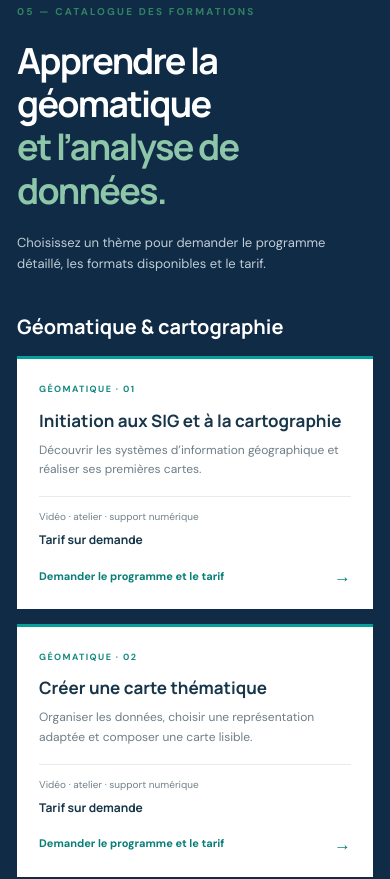
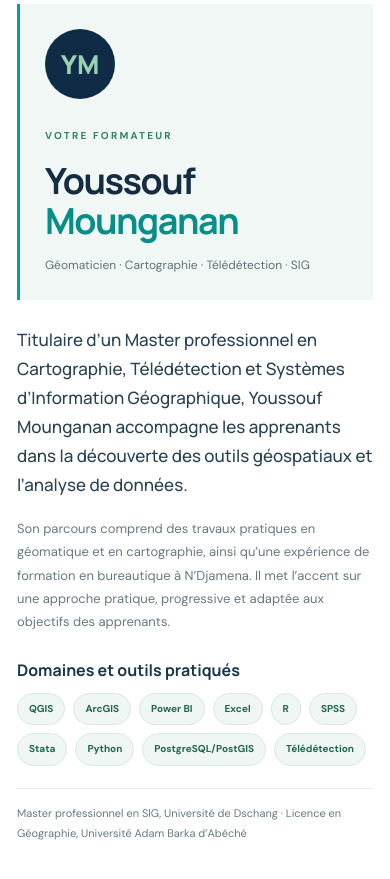
Before and after one commit to terravision-ui/terravision-site-vitrine, a plain HTML site: page index.html in a window 390 px wide. Shown: the part 7451-8330 px from the top of the page. Drawn offline with Linux system fonts and the light colour scheme.

Commit message:
Add files via upload

```diff
--- a/index.html
+++ b/index.html
@@ -20,7 +20,7 @@
     </a>
     <button class="menu-toggle" aria-label="Ouvrir le menu" aria-expanded="false">☰</button>
     <nav class="main-nav" aria-label="Navigation principale">
-      <a href="#accueil">Accueil</a><a href="#apropos">À propos</a><a href="#expertises">Expertises</a><a href="#publics">Nos publics</a><a href="#realisations">Références</a><a href="#formation">Catalogue</a><a href="#faq">FAQ</a><a class="nav-cta" href="#contact">Nous contacter</a>
+      <a href="#accueil">Accueil</a><a href="#apropos">À propos</a><a href="#expertises">Expertises</a><a href="#publics">Nos publics</a><a href="#realisations">Références</a><a href="#formateur">Formateur</a><a href="#formation">Catalogue</a><a href="#faq">FAQ</a><a class="nav-cta" href="#contact">Nous contacter</a>
     </nav>
   </div>
 </header>
@@ -94,6 +94,13 @@
   </div>
 </section>
 
+<section class="section trainer-section" id="formateur">
+  <div class="container trainer-wrap">
+    <div class="trainer-identity"><div class="trainer-monogram" aria-hidden="true">YM</div><span class="section-kicker">VOTRE FORMATEUR</span><h2>Youssouf<br><em>Mounganan</em></h2><p>Géomaticien · Cartographie · Télédétection · SIG</p></div>
+    <div class="trainer-bio"><p class="trainer-intro">Titulaire d’un Master professionnel en Cartographie, Télédétection et Systèmes d’Information Géographique, Youssouf Mounganan accompagne les apprenants dans la découverte des outils géospatiaux et l’analyse de données.</p><p>Son parcours comprend des travaux pratiques en géomatique et en cartographie, ainsi qu’une expérience de formation en bureautique à N’Djamena. Il met l’accent sur une approche pratique, progressive et adaptée aux objectifs des apprenants.</p><h3>Domaines et outils pratiqués</h3><div class="tool-tags"><span>QGIS</span><span>ArcGIS</span><span>Power BI</span><span>Excel</span><span>R</span><span>SPSS</span><span>Stata</span><span>Python</span><span>PostgreSQL/PostGIS</span><span>Télédétection</span></div><p class="trainer-education">Master professionnel en SIG, Université de Dschang · Licence en Géographie, Université Adam Barka d’Abéché</p></div>
+  </div>
+</section>
+
 <section class="section training-section" id="formation">
   <div class="container">
     <div class="section-heading catalog-heading"><div><div class="section-kicker">05 — CATALOGUE DES FORMATIONS</div><h2>Apprendre la géomatique<br><em>et l’analyse de données.</em></h2></div><p>Choisissez un thème pour demander le programme détaillé, les formats disponibles et le tarif.</p></div>
--- a/style.css
+++ b/style.css
@@ -59,3 +59,20 @@
 .whatsapp-options a{padding:10px 12px;border-radius:5px;color:#126f49;font-size:12px;font-weight:700}
 .whatsapp-options a:hover{background:#eef8f2}
 @media(max-width:680px){.whatsapp-float{right:14px;bottom:14px}.faq-list summary{font-size:14px}}
+
+/* Trainer profile */
+.trainer-section{background:#fff}
+.trainer-wrap{display:grid;grid-template-columns:.8fr 1.2fr;gap:80px;align-items:center}
+.trainer-identity{padding:34px;background:#f1f7f4;border-left:3px solid #079f9c}
+.trainer-monogram{width:82px;height:82px;border-radius:50%;display:grid;place-items:center;background:#102b46;color:#9ad1b2;font:800 26px Manrope,sans-serif;margin-bottom:28px}
+.trainer-identity h2{font-size:clamp(36px,4vw,49px);line-height:1.12;letter-spacing:-1.5px;margin:14px 0;color:#142d42}
+.trainer-identity h2 em{font-style:normal;color:#078e89}
+.trainer-identity>p{font-size:12px;color:#60727d;margin:0}
+.trainer-bio>p{color:#667983;font-size:13px;line-height:1.8}
+.trainer-bio .trainer-intro{font:500 17px/1.7 Manrope,sans-serif;color:#284252;margin-top:0}
+.trainer-bio h3{font:700 16px Manrope,sans-serif;color:#17364a;margin:25px 0 12px}
+.tool-tags{display:flex;flex-wrap:wrap;gap:8px}
+.tool-tags span{padding:7px 11px;background:#eff6f3;border:1px solid #dbe9e1;border-radius:20px;color:#22664d;font-size:10px;font-weight:700}
+.trainer-bio .trainer-education{border-top:1px solid #e3ebe6;padding-top:15px;margin-top:22px;font-size:11px}
+@media(max-width:900px){.trainer-wrap{gap:42px}}
+@media(max-width:680px){.trainer-wrap{grid-template-columns:1fr;gap:26px}.trainer-identity{padding:25px}.trainer-monogram{width:70px;height:70px;margin-bottom:22px}}
```
